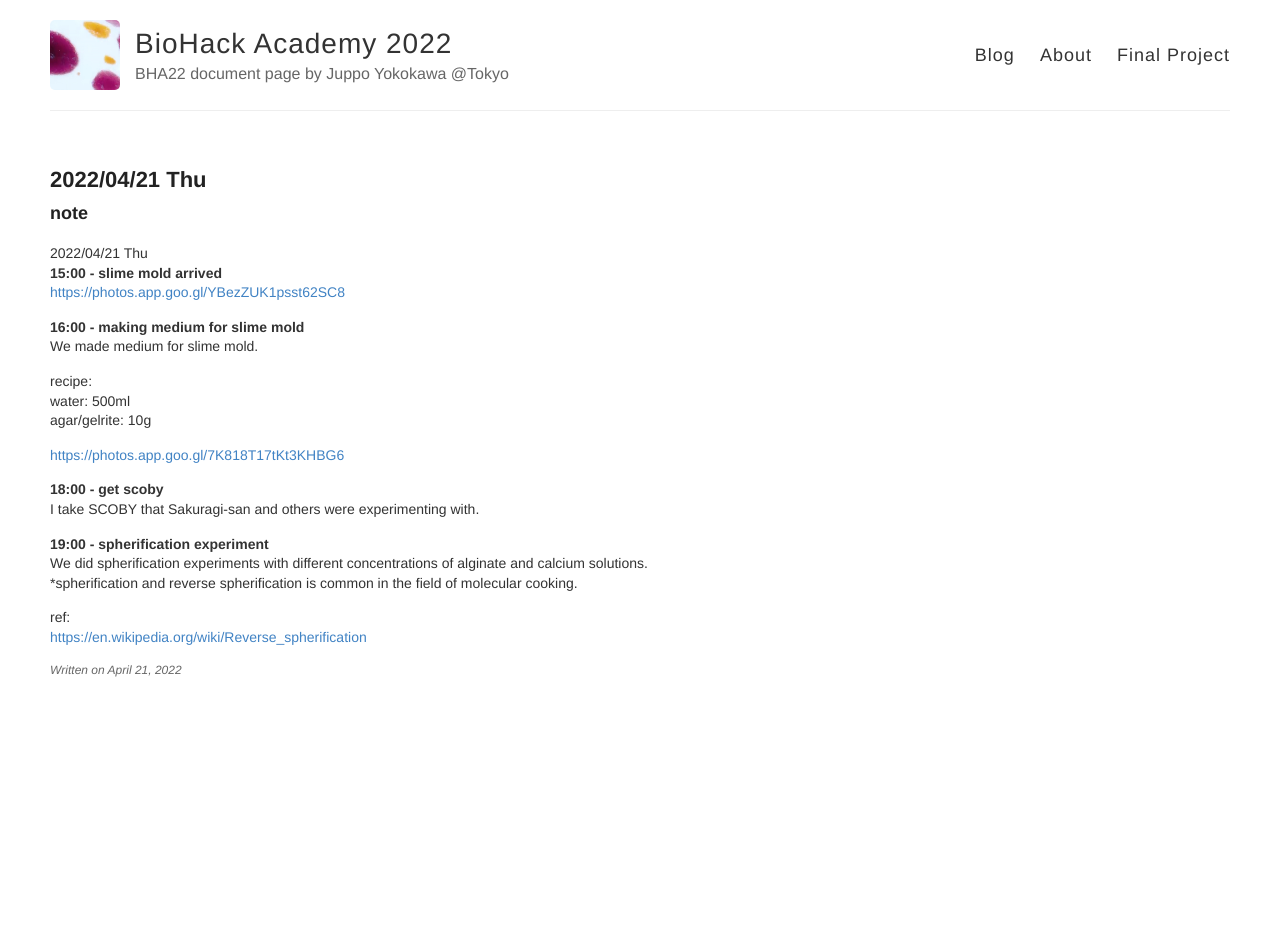
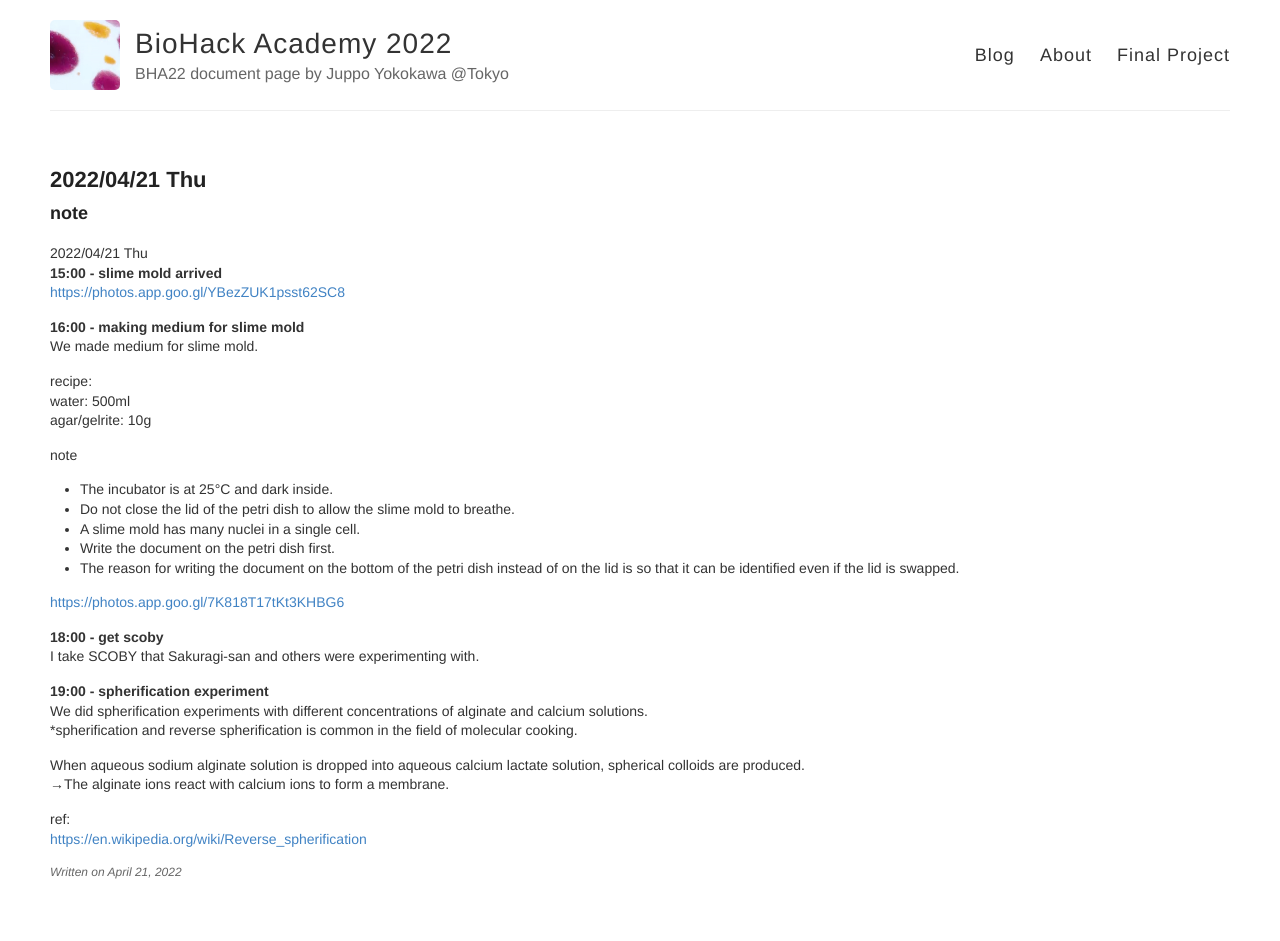
Before and after one commit to juppoyokokawa/bha22, a Jekyll site: the page built from _posts/2022-04-21-week8_01.md, in a window 1280 px wide. Built offline with Jekyll 4.4.1, drawn with Linux system fonts in a browser that asks for light colours; before the commit the page ends 900 px from its top, so only the background shows below that.

Commit message:
Update 2022-04-21-week8_01.md

```diff
--- a/_posts/2022-04-21-week8_01.md
+++ b/_posts/2022-04-21-week8_01.md
@@ -15,6 +15,14 @@ recipe:
 water: 500ml
 agar/gelrite: 10g
 
+note
+- The incubator is at 25°C and dark inside.
+- Do not close the lid of the petri dish to allow the slime mold to breathe.
+- A slime mold has many nuclei in a single cell.
+- Write the document on the petri dish first.
+- The reason for writing the document on the bottom of the petri dish instead of on the lid is so that it can be identified even if the lid is swapped.
+
+
 [https://photos.app.goo.gl/7K818T17tKt3KHBG6](https://photos.app.goo.gl/7K818T17tKt3KHBG6)
 
 **18:00 - get scoby**
@@ -24,5 +32,9 @@ I take SCOBY that Sakuragi-san and others were experimenting with.
 We did spherification experiments with different concentrations of alginate and calcium solutions.
 *spherification and reverse spherification is common in the field of molecular cooking.
 
+When aqueous sodium alginate solution is dropped into aqueous calcium lactate solution, spherical colloids are produced.
+→The alginate ions react with calcium ions to form a membrane.
+
+
 ref:
 [https://en.wikipedia.org/wiki/Reverse_spherification](https://en.wikipedia.org/wiki/Reverse_spherification)
```
